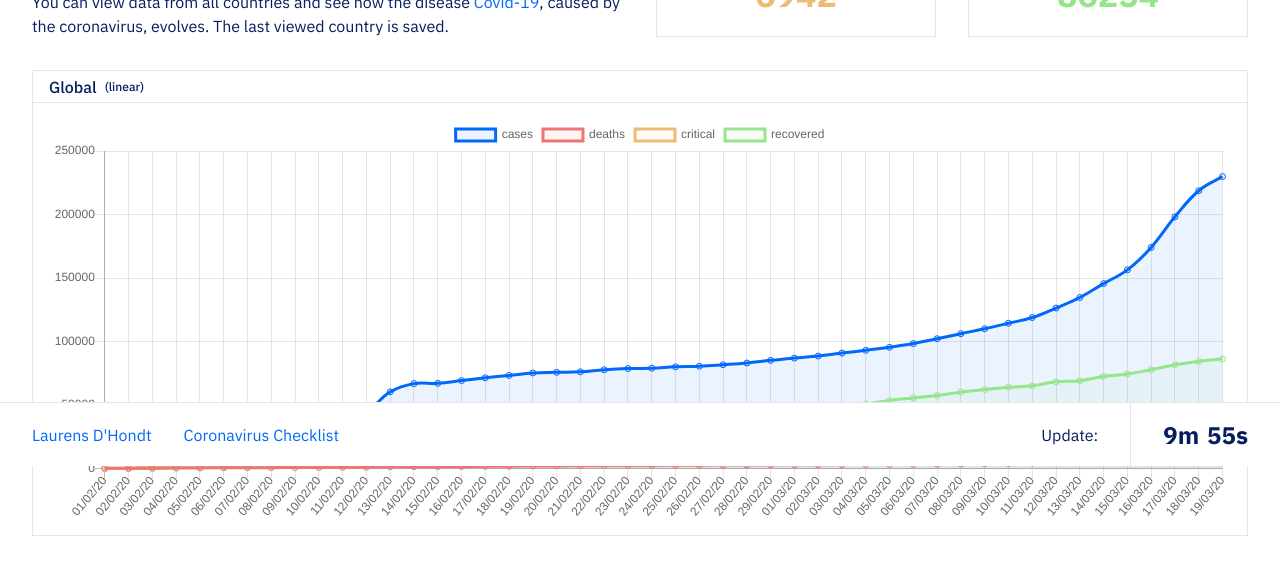
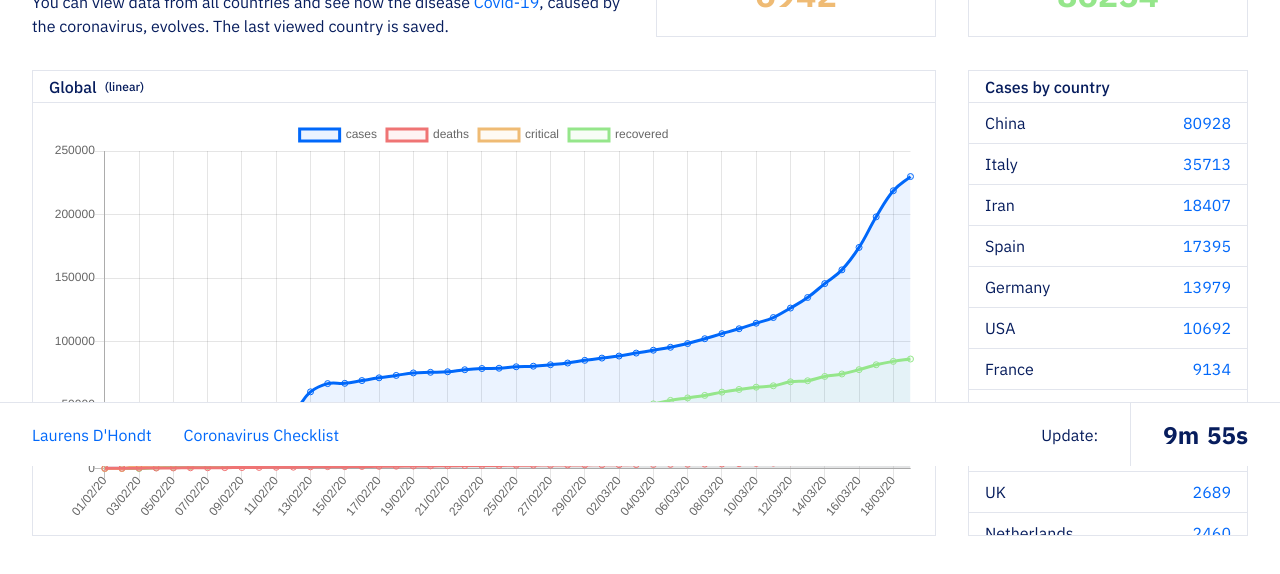
Before and after one commit to dhondtlaurens/covid-19, a Vue app: page /#/ in a window 1280 px wide. Shown: the part 334-908 px from the top of the page. Built offline with nearby package versions, Linux system fonts and the light colour scheme; no server answers; what tailwindcss-transitions would draw is missing.

Commit message:
added list view

```diff
--- a/src/assets/json/translations.json
+++ b/src/assets/json/translations.json
@@ -7,6 +7,8 @@
       },
       "charts":{
         "global": "Globaal",
+        "list": "Besmettingen per land",
+
         "linear": "lineair",
         "logarithmic": "logaritmisch"
       },
@@ -34,6 +36,8 @@
       },
       "charts":{
         "global":"Global",
+        "list": "Cases by country",
+
         "linear": "linear",
         "logarithmic": "logarithmic"
       },
--- a/src/components/charts/curve/Curve.vue
+++ b/src/components/charts/curve/Curve.vue
@@ -44,7 +44,7 @@
       </div>
     </div>
 
-    <div class="w-full px-16 mb-32">
+    <div class="w-full lg:w-3/4 px-16 mb-32">
       <div class="w-full h-full border border-gray-100">
         <div class="flex items-center px-16 h-32 text-blue-300 font-medium text-16 border-b border-gray-100">
           {{ $t('components.charts.global') }}
@@ -60,6 +60,18 @@
             :chartData="computedTotalChartData"
             :options="optionsLinear"
           />
+        </div>
+      </div>
+    </div>
+
+    <div class="w-full lg:w-1/4 px-16 mb-32">
+      <div class="w-full h-full border border-gray-100">
+        <div class="flex items-center px-16 h-32 text-blue-300 font-medium text-16 border-b border-gray-100">
+          {{ $t('components.charts.list') }}
+        </div>
+
+        <div class="list-container relative px-16 overflow-scroll">
+          <list-component />
         </div>
       </div>
     </div>
@@ -95,6 +107,7 @@
 import { mapGetters } from 'vuex'
 
 import LineChart from '@/components/charts/chartjs/LineChart'
+import List from '@/components/charts/list/List'
 
 export default {
   data () {
@@ -266,7 +279,8 @@ export default {
     }
   },
   components: {
-    'line-chart': LineChart
+    'line-chart': LineChart,
+    'list-component': List
   }
 }
 
@@ -274,4 +288,11 @@ export default {
 
 <style lang="scss">
 
+ .curve {
+   .list-container {
+     height: calc(100% - 32px);
+     min-height: 300px;
+   }
+ }
+
 </style>
--- /dev/null
+++ b/src/components/charts/list/List.vue
@@ -0,0 +1,50 @@
+<template>
+  <div class="list absolute inset-0">
+    <div
+      class="px-16 py-8 flex justify-between border-b border-gray-100"
+      v-for="country in computedCountryList"
+      :key="country.country"
+    >
+      <div class="text-blue-300">
+        {{ country.country }}
+      </div>
+
+      <div class="text-blue-200">
+        {{ country.cases }}
+      </div>
+    </div>
+  </div>
+</template>
+
+<script>
+
+import { mapGetters } from 'vuex'
+
+export default {
+  data () {
+    return {
+
+    }
+  },
+  computed: {
+    ...mapGetters([
+      'getAppData'
+    ]),
+    computedCountryList () {
+      let list = [...this.getAppData]
+
+      list.sort((a, b) => (a.cases < b.cases) ? 1 : -1)
+
+      return list
+    }
+  }
+}
+
+</script>
+
+<style lang="scss">
+
+</style>
+
+<div class="relative w-full h-full">
+  <div class="absolute inset-0">
```
